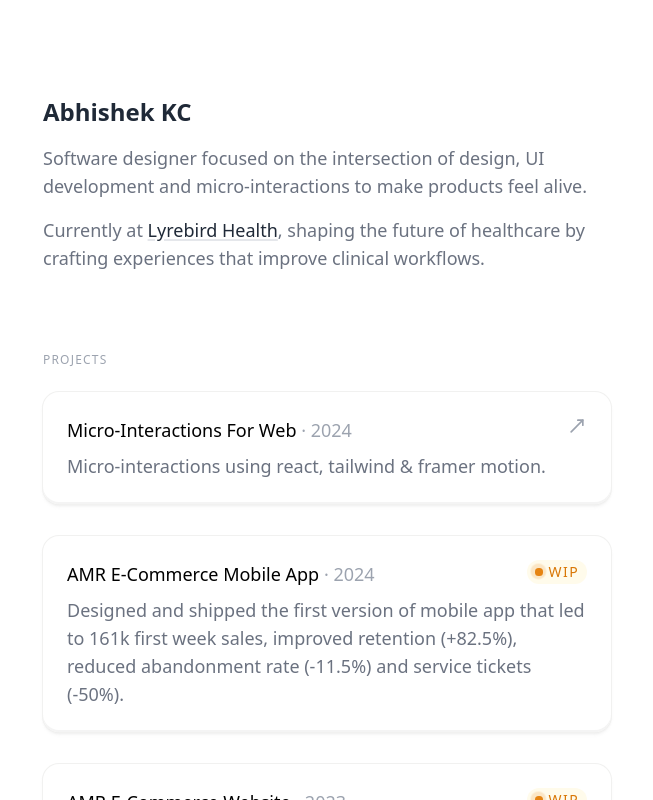
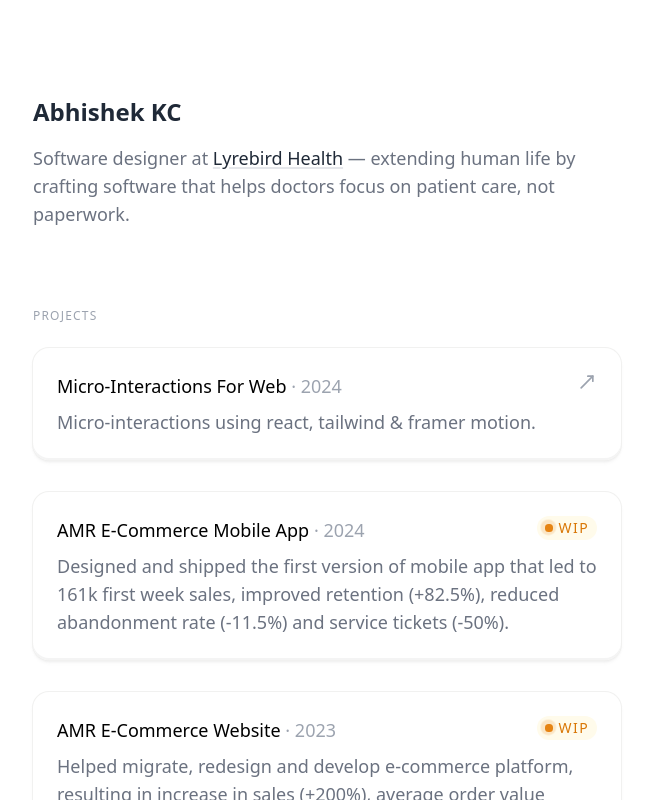
Before and after one commit to casicodes/portfolio, a React (Vite) app: page / in a window 1280 px wide. Shown: the top 800 px of the page, without its empty margins (313-966 px from the left). Built offline with nearby package versions, Linux system fonts and the light colour scheme.

Commit message:
Change intro

```diff
--- a/src/App.jsx
+++ b/src/App.jsx
@@ -6,7 +6,7 @@ import ScrollToTop from "./ScrollToTop";
 
 function App() {
   return (
-    <main className="px-4 py-24 max-w-[600px] mx-auto">
+    <main className="px-4 py-24 max-w-[620px] mx-auto">
       {/* <div className="noise-bg"></div> */}
       <Router>
         <ScrollToTop />
--- a/src/pages/home.jsx
+++ b/src/pages/home.jsx
@@ -45,23 +45,15 @@ function Home() {
                 variants={cardVariants}
                 className="text-gray-500 md:text-lg"
               >
-                Software designer focused on the intersection of design, UI
-                development and micro-interactions to make products feel alive.
-              </motion.p>
-
-              <motion.p
-                variants={cardVariants}
-                className="text-gray-500 md:text-lg"
-              >
-                Currently at{" "}
+                Software designer at{" "}
                 <a
                   href="https://www.lyrebirdhealth.com/au"
                   className="text-gray-800 font-medium"
                 >
                   Lyrebird Health
-                </a>
-                , shaping the future of healthcare by crafting experiences that
-                improve clinical workflows.
+                </a>{" "}
+                — extending human life by crafting software that helps doctors
+                focus on patient care, not paperwork.
               </motion.p>
             </motion.div>
           </motion.div>
```
Also changed, not shown: 1 other file (tests, documents, lock files or other folders).
